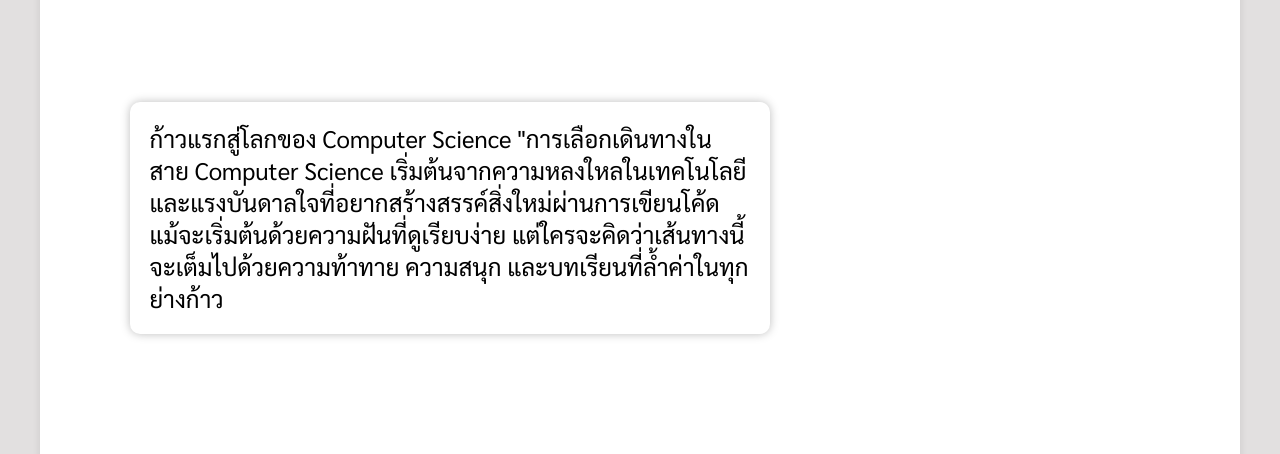
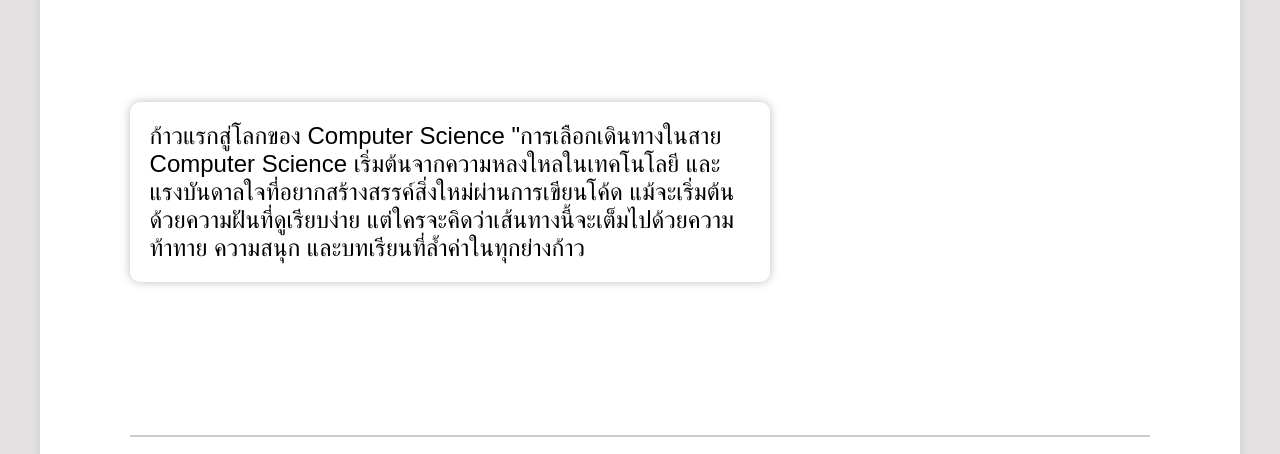
Before and after one commit to gitcat101101/G24_OurCSTUStories, a plain HTML site: page OurJourney.html in a window 1280 px wide. Shown: the part 341-795 px from the top of the page. Drawn offline with Linux system fonts and the light colour scheme.

Commit message:
edit color and font top text journey

```diff
--- a/style.css
+++ b/style.css
@@ -395,6 +395,8 @@ select:focus {
     max-width: 75%;
     margin-top: 5%;
     margin-bottom: 15%;
+    color:#000000;
+    font-family: Arial, Helvetica, sans-serif;
 }
 
 .top-text-journey p {
```
